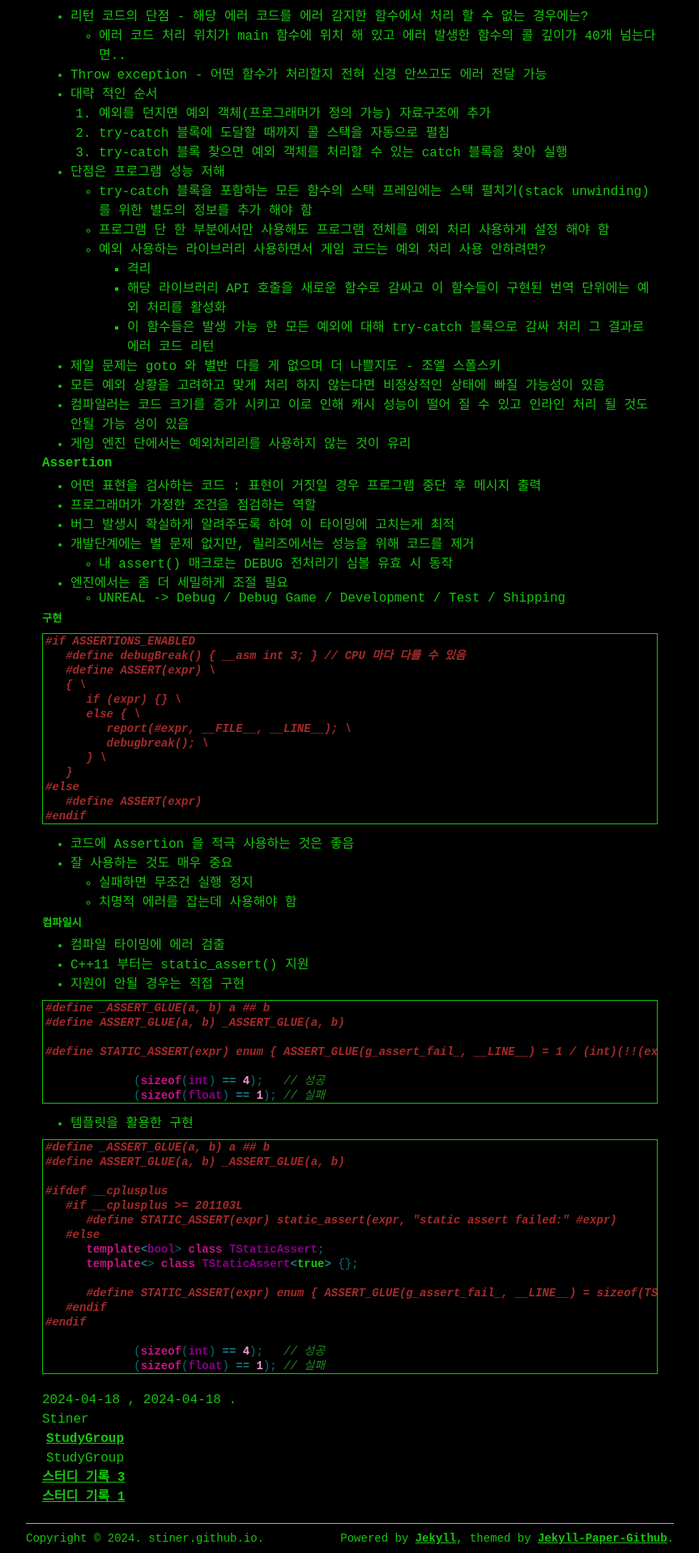
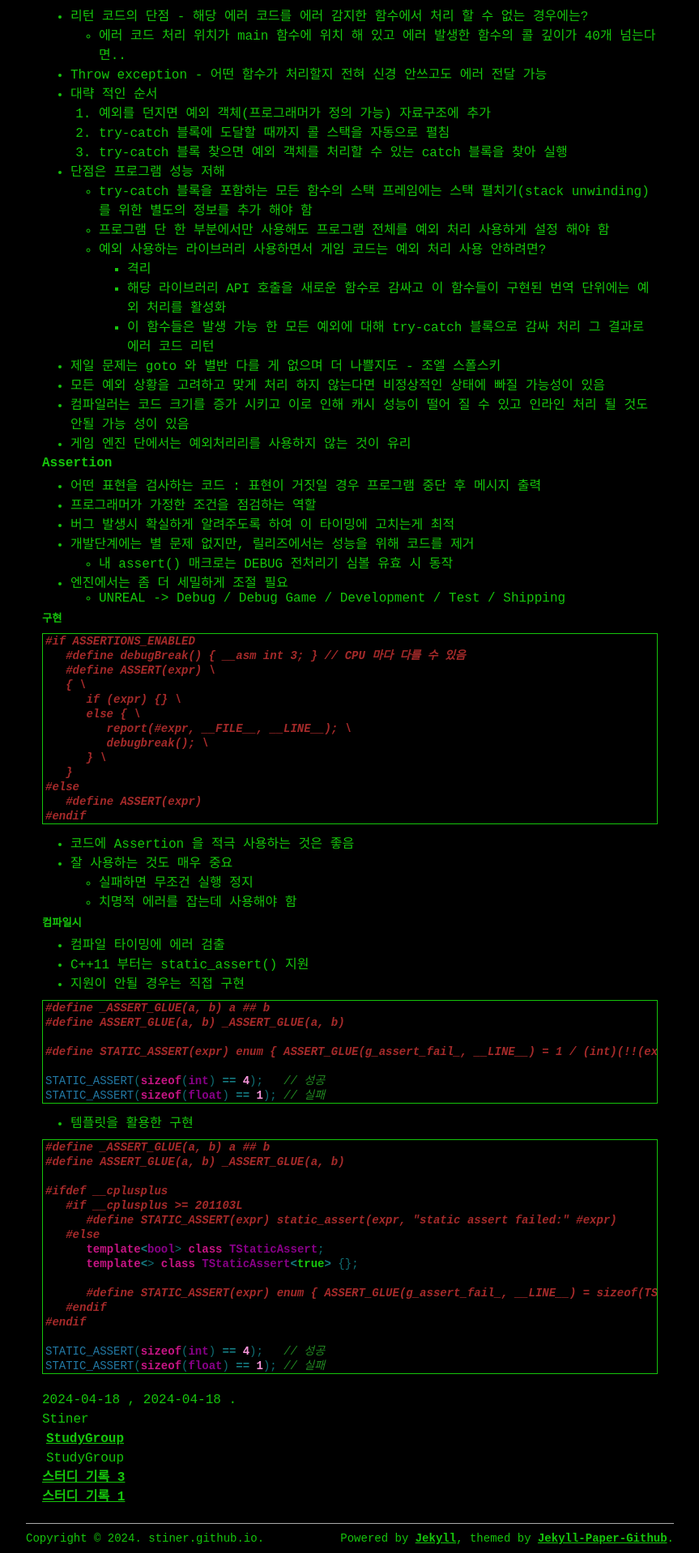
Before and after one commit to Stiner/stiner.github.io, a Jekyll site: the page built from _posts/2024-04-18-스터디-기록.md, in a window 1280 px wide. Shown: the part 908-2826 px from the top of the page at 81% size, without its empty margins (208-1071 px from the left). Built offline with Jekyll 4.4.1, drawn with Linux system fonts in a browser that asks for light colours.

Commit message:
스타일 변경 테스트

```diff
--- a/assets/css/highlight.scss
+++ b/assets/css/highlight.scss
@@ -80,7 +80,7 @@
 
   //Variable/function names
   .n {
-    color: #000;
+    color: #2279a5;
   }
 
   // Attributes (in HTML for instance)
```
